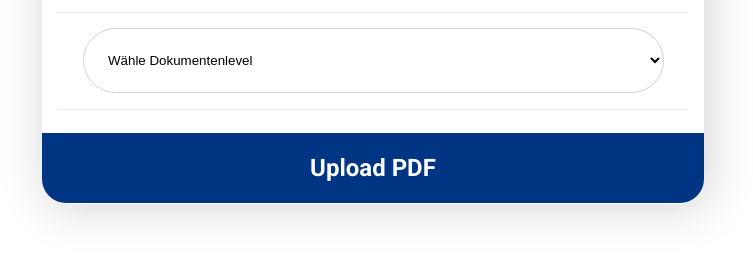
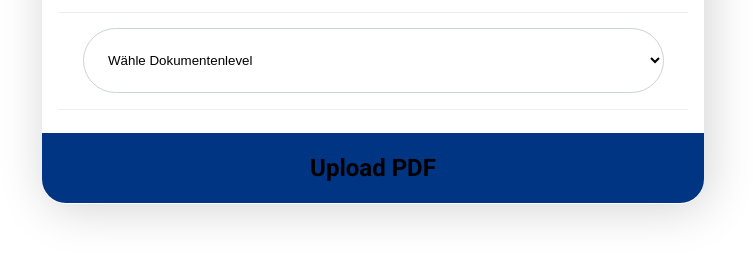
Before and after one commit to mariusk0/MyGuide_TenneT, a website built with Parcel: page Front_End/upload.html in a window 1280 px wide. Shown: the part 983-1244 px from the top of the page, without its empty margins (267-1020 px from the left). Built offline with nearby package versions, Linux system fonts and the light colour scheme; a web font is replaced by a local one.

```diff
--- a/Front_End/upload.css
+++ b/Front_End/upload.css
@@ -494,7 +494,7 @@
     justify-content: flex-start;
     text-align: center;
     font-size: 24px;
-    color: var(--color-white);
+    color: var(-5);
     font-family: var(--font-roboto);
   }
 
```
